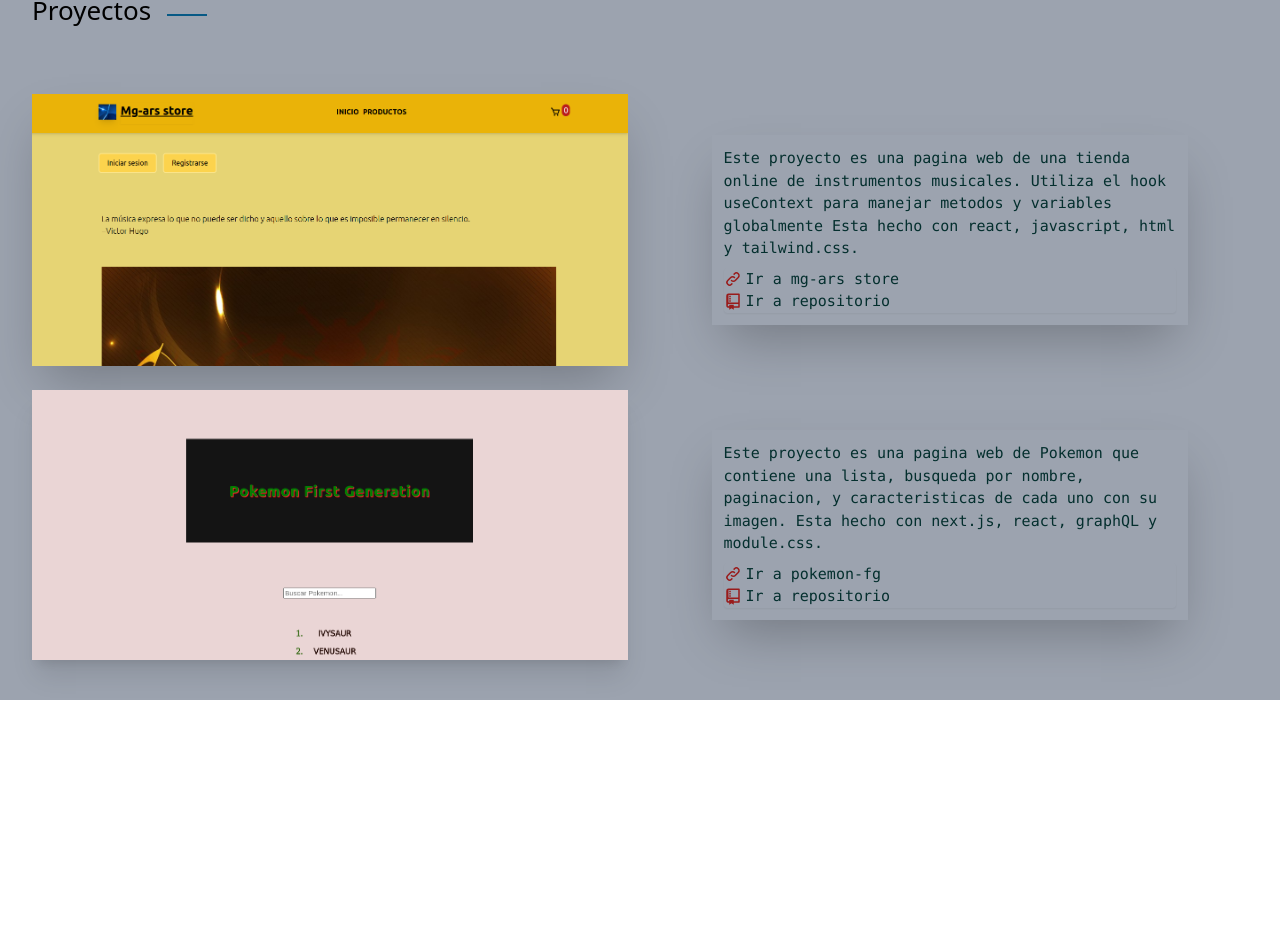
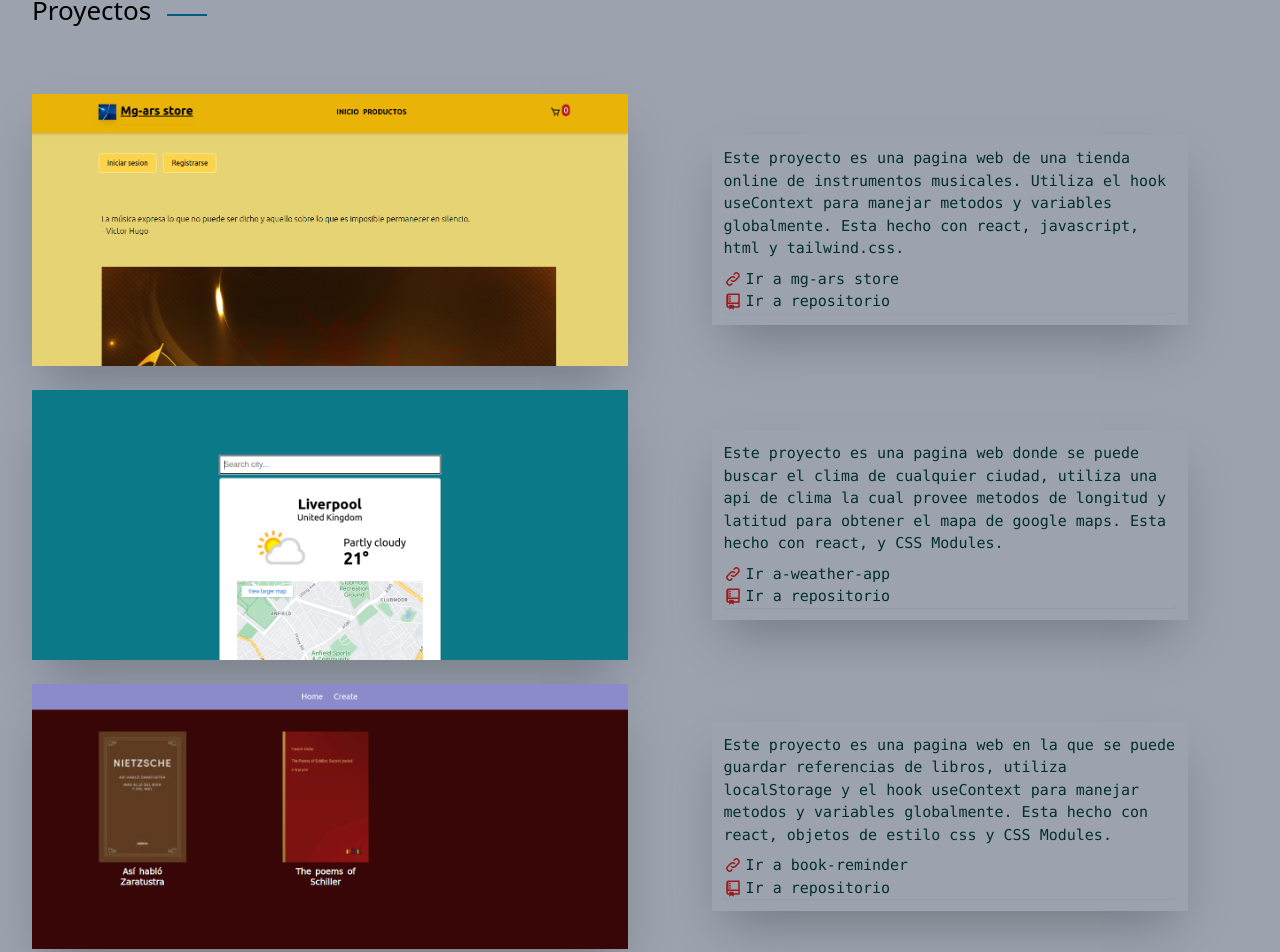
Before and after one commit to miguelriverasarmiento/portfolio-website, a Next.js app: page /Projects in a window 1280 px wide. Shown: the part 113-1065 px from the top of the page. Before the commit the page ends 813 px from the top, so only its background shows below. Built offline with nearby package versions, Linux system fonts and the light colour scheme.

Commit message:
Added new projects

```diff
--- a/pages/Projects.js
+++ b/pages/Projects.js
@@ -26,10 +26,10 @@ const Projects = () => {
 
             <div className='flex flex-col text-left w-[80%] px-3 py-3 text-[12px] sm:text-[15px] font-mono
             shadow-2xl shadow hover:shadow-xl text-teal-950'>
-                Este proyecto es una pagina web de una tienda
-                online de instrumentos musicales. Utiliza el hook
-                useContext para manejar metodos y variables globalmente
-                Esta hecho con react, javascript, html y tailwind.css.
+                Este proyecto es una pagina web de una tienda online
+                de instrumentos musicales. Utiliza el hook useContext
+                para manejar metodos y variables globalmente. Esta hecho
+                con react, javascript, html y tailwind.css.
 
                 <div className='flex flex-col text-left mt-2 rounded shadow-sm'>
                     <div className="flex flex-row">
@@ -44,11 +44,73 @@ const Projects = () => {
             </div>
 
             <div className="flex flex-col items-center relative group">
+                <Image className="w-[100%] h-[100%] shadow-2xl"  width={300}
+                height={300} src='/img/weather.png' alt=''/>
+                <div className="bg-[#000000bd] absolute w-[100%] h-[100%]
+                top-0 opacity-0 transition duraction-500 group-hover:opacity-100
+                grid place-items-center text-blue-300 text-[12px] sm:text-[15px]
+                md:text-[17px]">
+                    Pagina web del clima
+                </div>
+            </div>
+
+            <div className='flex flex-col text-left w-[80%] px-3 py-3 text-[12px] sm:text-[15px] font-mono
+            shadow-2xl shadow hover:shadow-xl text-teal-950'>
+                Este proyecto es una pagina web donde se puede
+                buscar el clima de cualquier ciudad, utiliza
+                una api de clima la cual provee metodos de
+                longitud y latitud para obtener el mapa de google
+                maps. Esta hecho con react, y CSS Modules.
+
+                <div className='flex flex-col text-left mt-2 rounded shadow-sm'>
+                    <div className="flex flex-row">
+                        <div><TbLink className='text-red-800 text-[22px] pr-1'/></div>
+                        <div><Link href="https://a-weather-app.vercel.app/">Ir a-weather-app</Link></div>
+                    </div>
+                    <div className="flex flex-row">
+                        <div><RiGitRepositoryLine className='text-red-800 text-[22px] pr-1'/></div>
+                        <div><Link href="https://github.com/miguelriverasarmiento/weather-app">Ir a repositorio</Link></div>
+                    </div>
+                </div>
+            </div>
+
+            <div className="flex flex-col items-center relative group">
+                <Image className="w-[100%] h-[100%] shadow-2xl"  width={300}
+                height={300} src='/img/reminderBook.png' alt=''/>
+                <div className="bg-[#000000bd] absolute w-[100%] h-[100%]
+                top-0 opacity-0 transition duraction-500 group-hover:opacity-100
+                grid place-items-center text-red-400 text-[12px] sm:text-[15px]
+                md:text-[17px]">
+                    Pagina recordatorio de libros
+                </div>
+            </div>
+
+            <div className='flex flex-col text-left w-[80%] px-3 py-3 text-[12px] sm:text-[15px] font-mono
+            shadow-2xl shadow hover:shadow-xl text-teal-950'>
+                Este proyecto es una pagina web en la que se puede
+                guardar referencias de libros, utiliza localStorage
+                y el hook useContext para manejar metodos y variables
+                globalmente. Esta hecho con react, objetos de estilo css
+                y CSS Modules.
+
+                <div className='flex flex-col text-left mt-2 rounded shadow-sm'>
+                    <div className="flex flex-row">
+                        <div><TbLink className='text-red-800 text-[22px] pr-1'/></div>
+                        <div><Link href="https://book-reminder.vercel.app/">Ir a book-reminder</Link></div>
+                    </div>
+                    <div className="flex flex-row">
+                        <div><RiGitRepositoryLine className='text-red-800 text-[22px] pr-1'/></div>
+                        <div><Link href="https://github.com/miguelriverasarmiento/book-reminder">Ir a repositorio</Link></div>
+                    </div>
+                </div>
+            </div>
+
+            <div className="flex flex-col items-center relative group">
                 <Image className="w-[100%] h-[100%] shadow-xl"  width={300}
                 height={300} src='/img/poke-fg.png' alt=''/>
                 <div className="bg-[#000000bd] absolute w-[100%] h-[100%]
                 top-0 opacity-0 transition duraction-500 group-hover:opacity-100
-                grid place-items-center text-green-700 text-[12px] sm:text-[15px]
+                grid place-items-center text-green-400 text-[12px] sm:text-[15px]
                 md:text-[17px]">
                     Pagina de Pokemon
                 </div>
@@ -60,7 +122,7 @@ const Projects = () => {
                 que contiene una lista, busqueda por nombre,
                 paginacion, y caracteristicas de cada uno
                 con su imagen. Esta hecho con next.js,
-                react, graphQL y module.css.
+                react, graphQL y CSS Modules.
                 <div className='flex flex-col text-left mt-2 rounded shadow-sm'>
                     <div className="flex flex-row">
                         <div><TbLink className='text-red-800 text-[22px] pr-1'/></div>
```
Also changed, not shown: public/img/reminderBook.png (added), public/img/weather.png (added).
